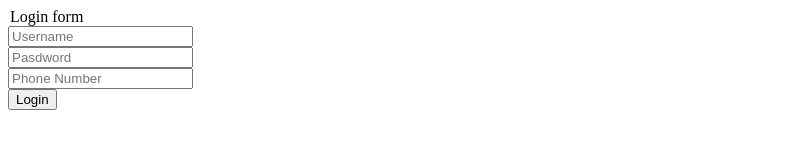
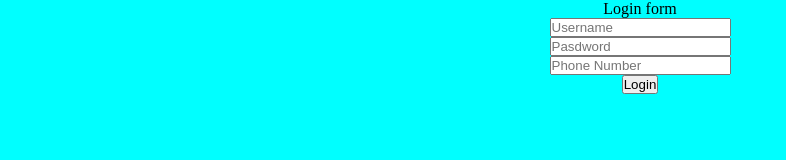
Before and after one commit to Danemiok/teach-git-8-7-25, a plain HTML site: page index.html in a window 1280 px wide. Shown: the whole page, without its empty margins (0-786 px from the left). Drawn offline with Linux system fonts and the light colour scheme.

Commit message:
stlye: add body style

```diff
--- a/index.html
+++ b/index.html
@@ -4,6 +4,7 @@
     <meta charset="UTF-8">
     <meta name="viewport" content="width=device-width, initial-scale=1.0">
     <title>Document</title>
+    <link rel="stylesheet" href="style.css">
 </head>
 <body>
     <legend>Login form</legend>
@@ -19,5 +20,6 @@
     <div>
         <button>Login</button>
     </div>
+
 </body>
 </html>
--- /dev/null
+++ b/style.css
@@ -0,0 +1,10 @@
+*{
+    margin: 0;
+    padding: 0;
+}
+body{
+    background-color: aqua;
+    display: flex;
+    flex-direction: column;
+    align-items: center;
+}
```
